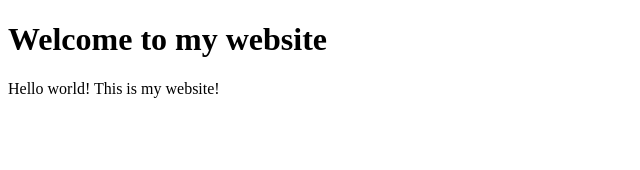
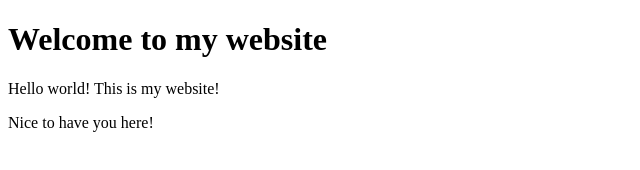
Before and after one commit to ricardosw/my-website, a plain HTML site: page index.html in a window 1280 px wide. Shown: the whole page, without its empty margins (0-640 px from the left). Drawn offline with Linux system fonts and the light colour scheme.

Commit message:
added new p tag

```diff
--- a/index.html
+++ b/index.html
@@ -8,5 +8,6 @@
 <body>
     <h1>Welcome to my website</h1>
     <p>Hello world! This is my website!</p>
+    <p>Nice to have you here!</p>
 </body>
 </html>
```
